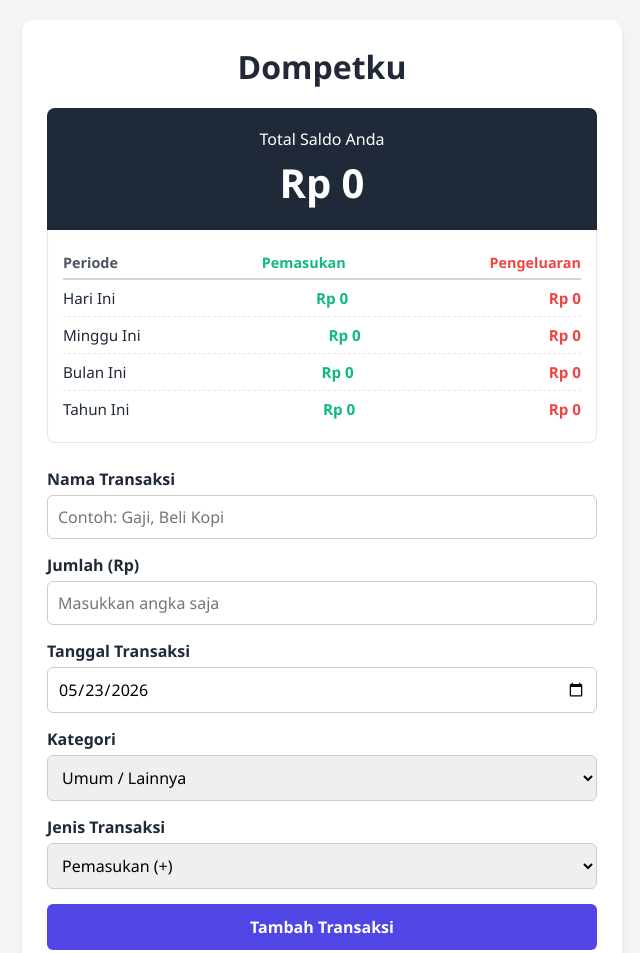
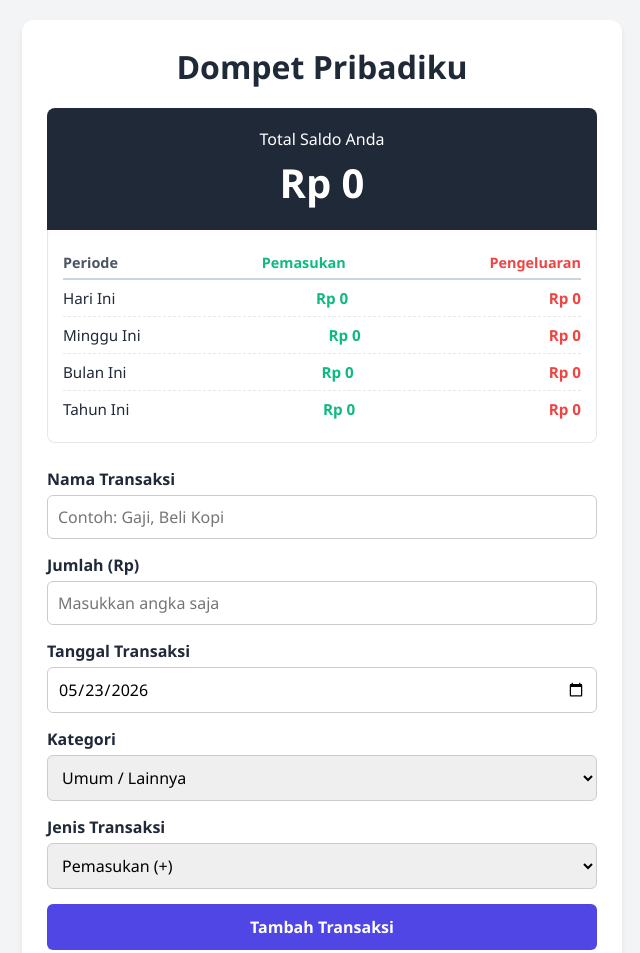
Before and after one commit to MZahidZ/Finance-Tracker, a plain HTML site: page index.html in a window 1280 px wide. Shown: the top 953 px of the page, without its empty margins (318-958 px from the left). Drawn offline with Linux system fonts and the light colour scheme.

Commit message:
Update index.html

```diff
--- a/index.html
+++ b/index.html
@@ -10,7 +10,7 @@
 <body>
 
     <div class="container">
-        <h1>Dompetku</h1>
+        <h1>Dompet Pribadiku</h1>
 
         <!-- Papan Skor Saldo -->
         <!-- Papan Skor Saldo Utama -->
```
